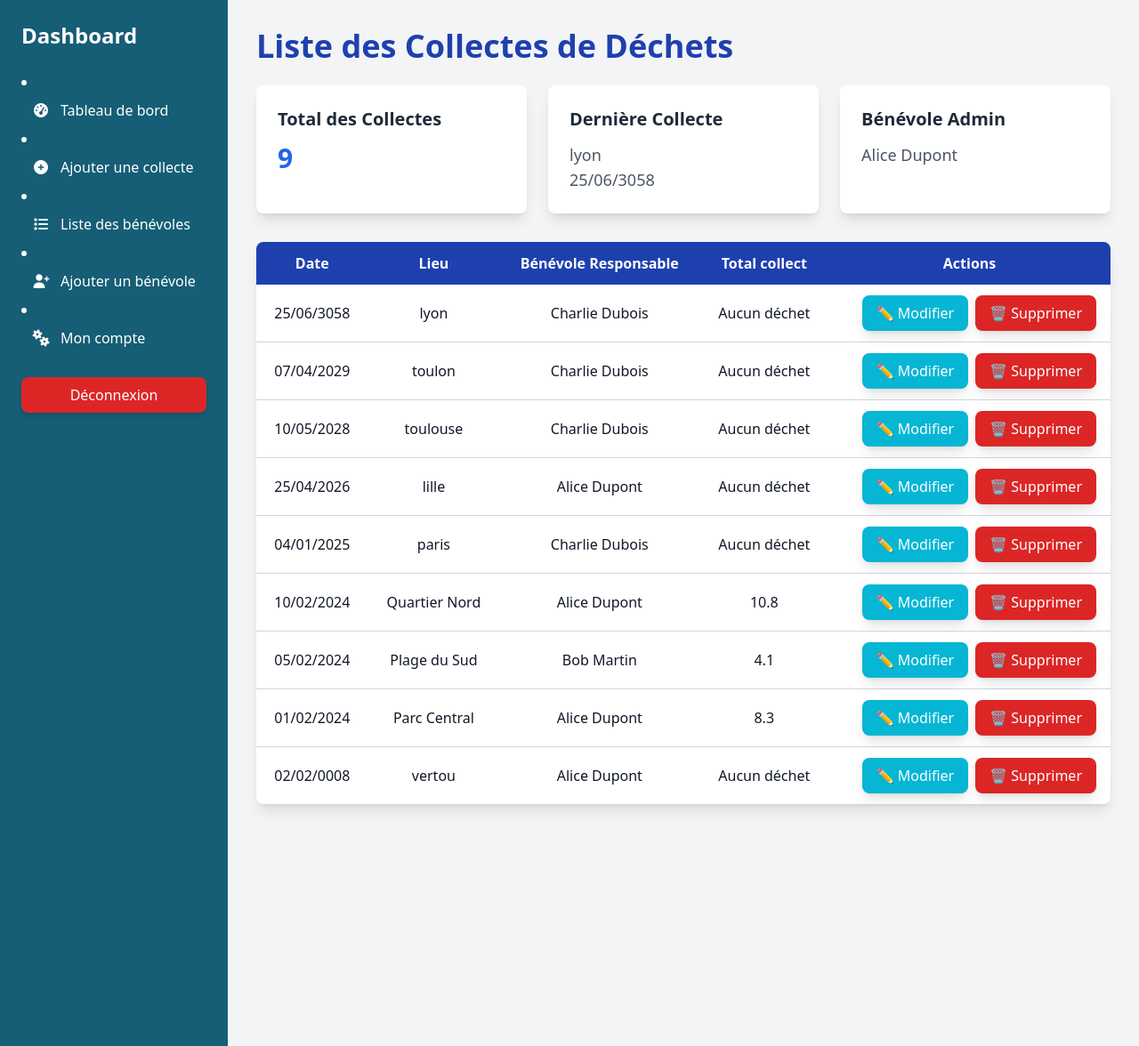
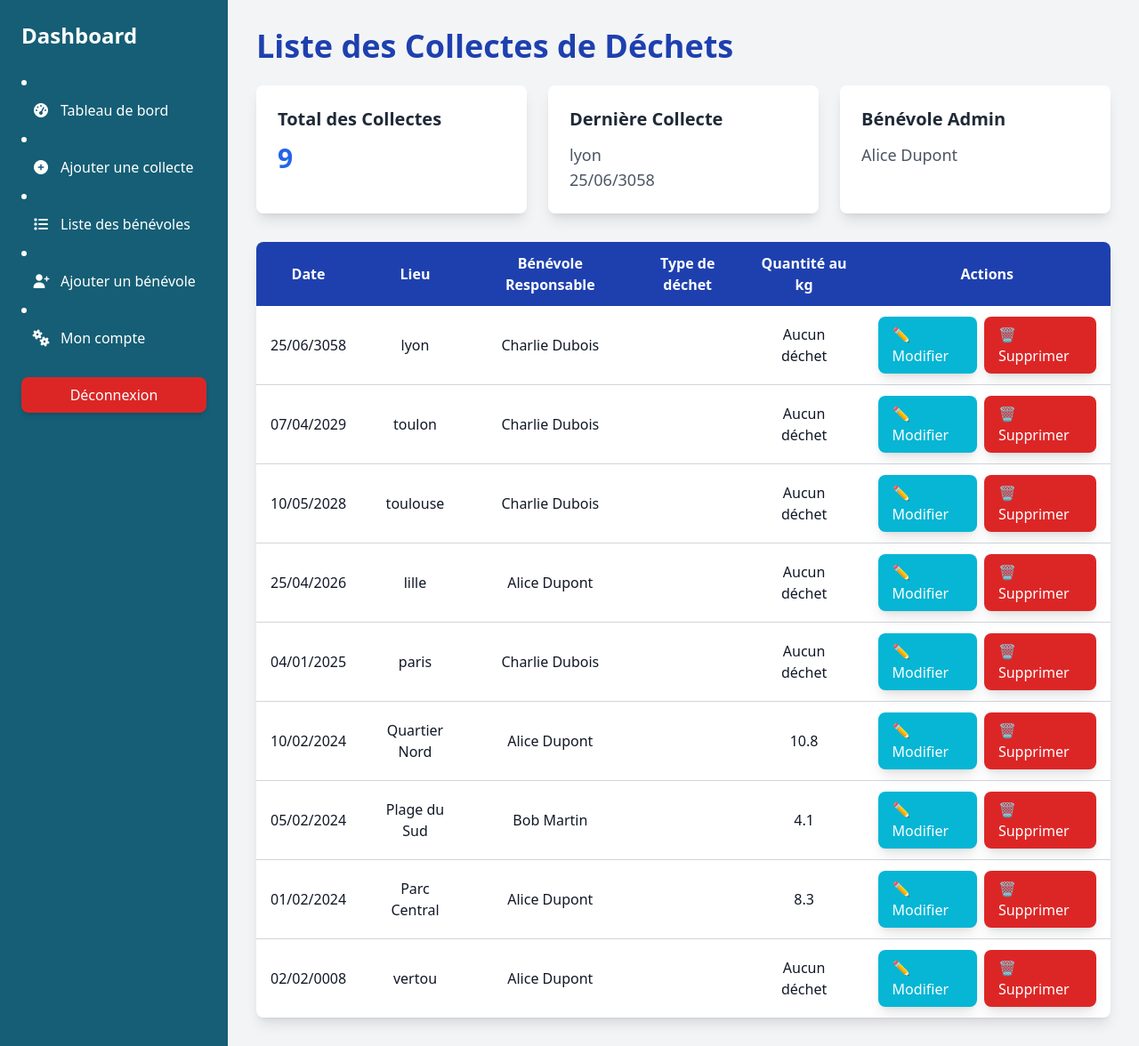
Before and after one commit to adatechschool/projet-backoffice-collecte-des-dechets-clean-coast, a PHP site: page /collection_list.php in a window 1280 px wide. Shown: the whole page at 89% size. Run offline with PHP 8.4, Linux system fonts and the light colour scheme; data comes from the database, SQL or seed files in the repository; a stand-in replaces the project's code that opens the database connection; some libraries are stand-ins or nearby versions.

Commit message:
ajout de la colonne type déchet dans collection_list

```diff
--- a/php/collection_list.php
+++ b/php/collection_list.php
@@ -99,7 +99,8 @@ error_reporting(E_ALL);
                     <th class="py-3 px-4 text-center">Date</th>
                     <th class="py-3 px-4 text-center">Lieu</th>
                     <th class="py-3 px-4 text-center">Bénévole Responsable</th>
-                    <th class="py-3 px-4 text-center">Total collect</th>
+                    <th class="py-3 px-4 text-center">Type de déchet</th>
+                    <th class="py-3 px-4 text-center">Quantité au kg</th>
                     <th class="py-3 px-4 text-center">Actions</th>
                 </tr>
                 </thead>
@@ -109,6 +110,7 @@ error_reporting(E_ALL);
                         <td class="py-3 px-4 text-center"><?= date('d/m/Y', strtotime($collecte['date_collecte'])) ?></td>
                         <td class="py-3 px-4 text-center"><?= htmlspecialchars($collecte['lieu']) ?></td>
                         <td class="py-3 px-4 text-center"><?= $collecte['nom'] ? htmlspecialchars($collecte['nom']) : 'Aucun bénévole' ?></td>
+                        <td class="py-3 px-4 text-center"></td>
                         <td class="py-3 px-4 text-center"><?= $collecte['total'] ? htmlspecialchars($collecte['total']) : 'Aucun déchet' ?></td>
                         <td class="py-3 px-4 flex justify-end space-x-2">
                             <a href="collection_edit.php?id=<?= $collecte['id'] ?>" class="bg-cyan-500 hover:bg-cyan-600 text-white px-4 py-2 rounded-lg shadow-lg focus:outline-none focus:ring-2 focus:ring-blue-500 transition duration-200">
```
